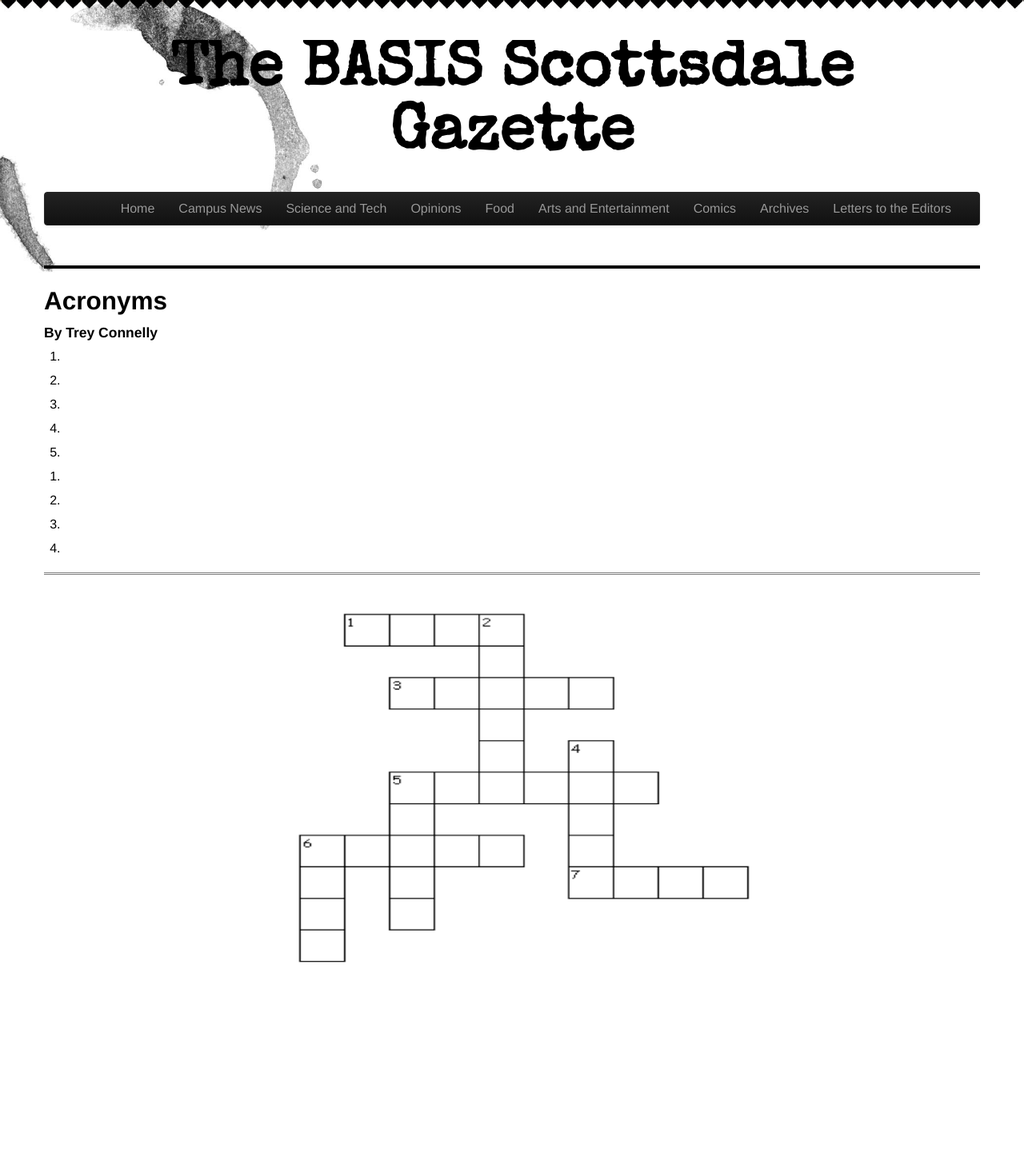
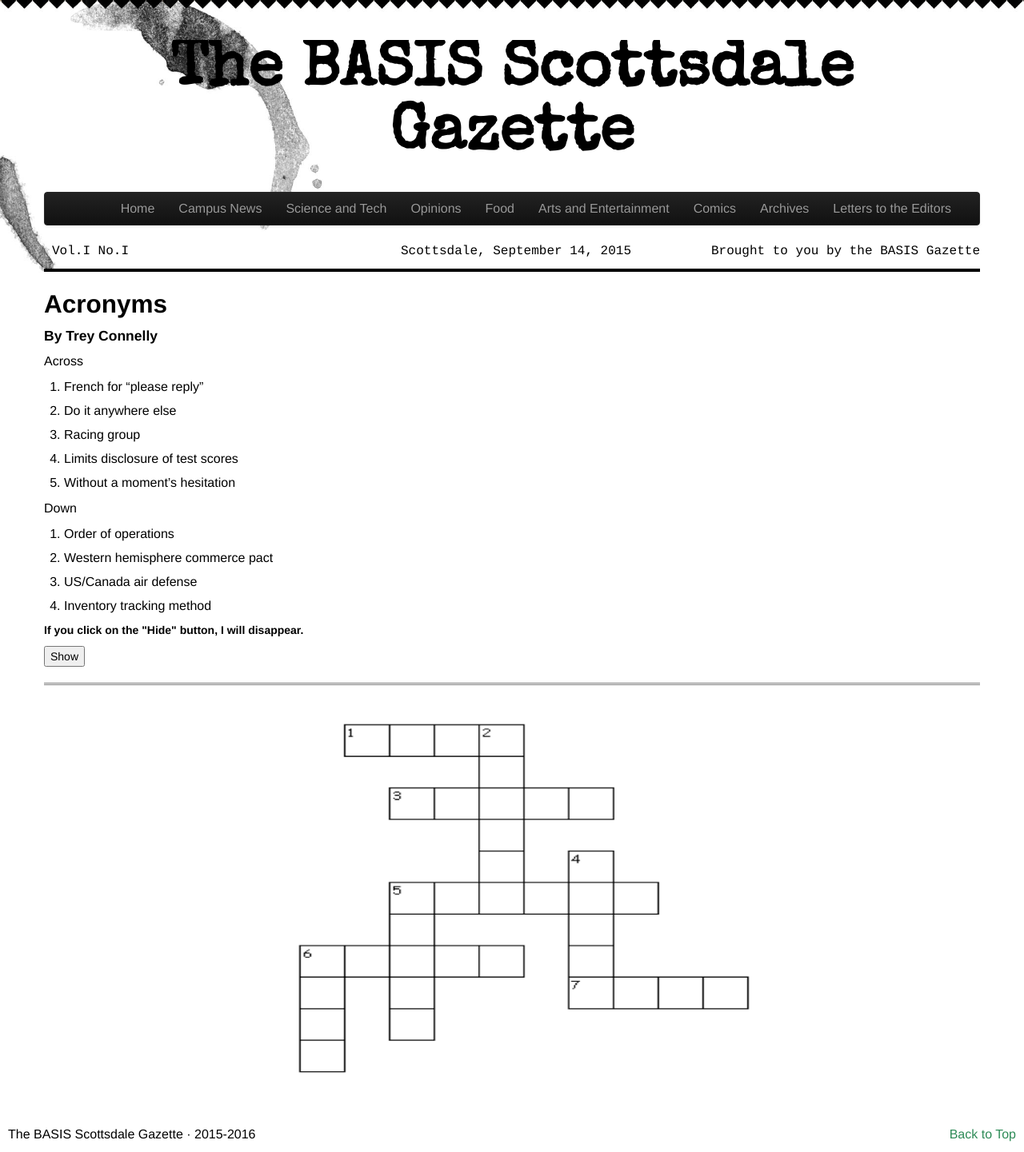
Before and after one commit to Awake99/Awake99.github.io, a Jekyll site: the page built from comics/_posts/2015-11-09-acronyms.md, in a window 1280 px wide. Shown: the whole page at 80% size. Built offline with Jekyll 4.4.1, drawn with Linux system fonts in a browser that asks for light colours; nearby versions of some CDN libraries; before the commit the page ends 1269 px from its top, so only the background shows below that; some of the changed lines change nothing that is shown.

Commit message:
Acronym testing

```diff
--- a/comics/_posts/2015-11-09-acronyms.md
+++ b/comics/_posts/2015-11-09-acronyms.md
@@ -35,14 +35,14 @@
 <script>
 $(document).ready(function(){
 $("#show").click(function(){
-$("p").show();
+$("h5").show();
 });
-$("p").hide();
+$("5").hide();
 
 });
 </script>
 
-<p>If you click on the "Hide" button, I will disappear.</p>
+<h5>If you click on the "Hide" button, I will disappear.</h5>
 
 <button id="show">Show</button>
 
```
